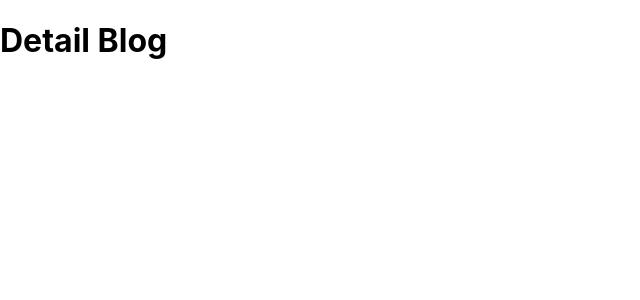
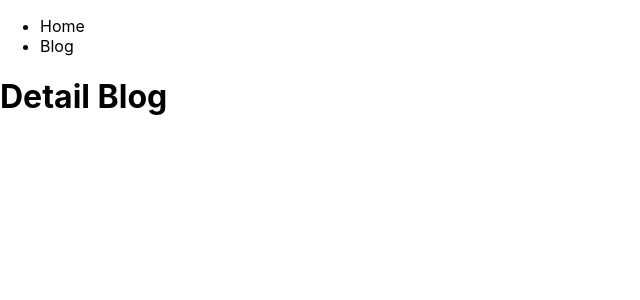
Before and after one commit to ade566/basic-nextjs, a Next.js app: page /blog/detail in a window 1280 px wide. Shown: the top 300 px of the page, without its empty margins (0-640 px from the left). Built offline with nearby package versions, Linux system fonts and the light colour scheme.

Commit message:
Berpindah halaman dengan Component Link

```diff
--- a/pages/blog/detail.tsx
+++ b/pages/blog/detail.tsx
@@ -1,3 +1,22 @@
-export default function Blog() {
-  return <h1>Detail Blog</h1>;
+import Link from "next/link";
+export default function Detail() {
+  return (
+    <>
+      <header>
+        <ul>
+          <li>
+            <Link href="/">
+              <a>Home</a>
+            </Link>
+          </li>
+          <li>
+            <Link href="/blog">
+              <a>Blog</a>
+            </Link>
+          </li>
+        </ul>
+      </header>
+      <h1>Detail Blog</h1>
+    </>
+  );
 }
```
Also changed, not shown: pages/blog/index.tsx (+20 -1 lines), pages/index.tsx (+20 -4 lines).
